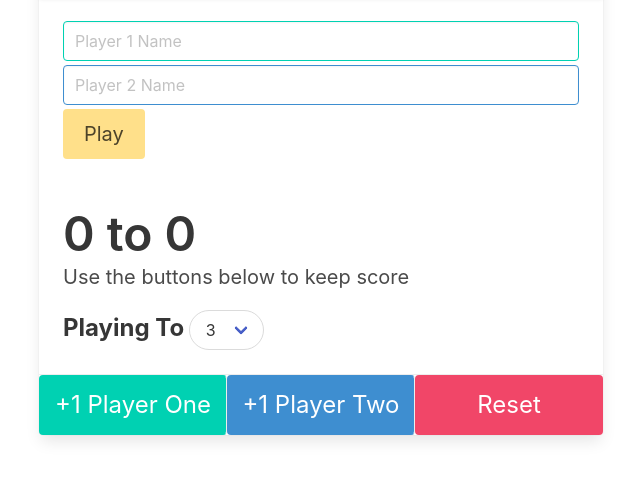
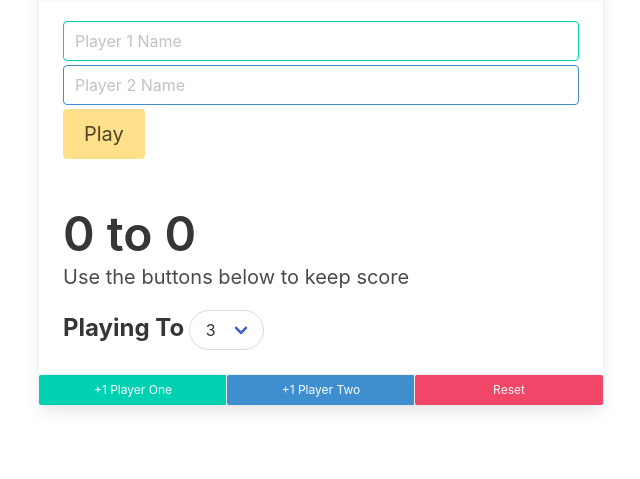
Before and after one commit to rohitbadarwal/rohitbadarwal.github.io, a plain HTML site: page index.html in a window 1280 px wide. Shown: the part 381-860 px from the top of the page, without its empty margins (319-959 px from the left). After the commit the page ends 834 px from the top, so only its background shows below. Drawn offline with nearby package versions, Linux system fonts and the light colour scheme.

Commit message:
button small commit

```diff
--- a/index.html
+++ b/index.html
@@ -54,11 +54,11 @@
                             </div>
                         </div>
                         <footer class="card-footer">
-                            <button id="p1Button" class="is-primary button card-footer-item is-large">+1 Player
+                            <button id="p1Button" class="is-primary button card-footer-item is-small">+1 Player
                                 One</button>
-                            <button id="p2Button" class="is-info button card-footer-item is-large">+1 Player
+                            <button id="p2Button" class="is-info button card-footer-item is-small">+1 Player
                                 Two</button>
-                            <button id="reset" class="is-danger button card-footer-item is-large">Reset</button>
+                            <button id="reset" class="is-danger button card-footer-item is-small">Reset</button>
 
                         </footer>
                     </div>
```
